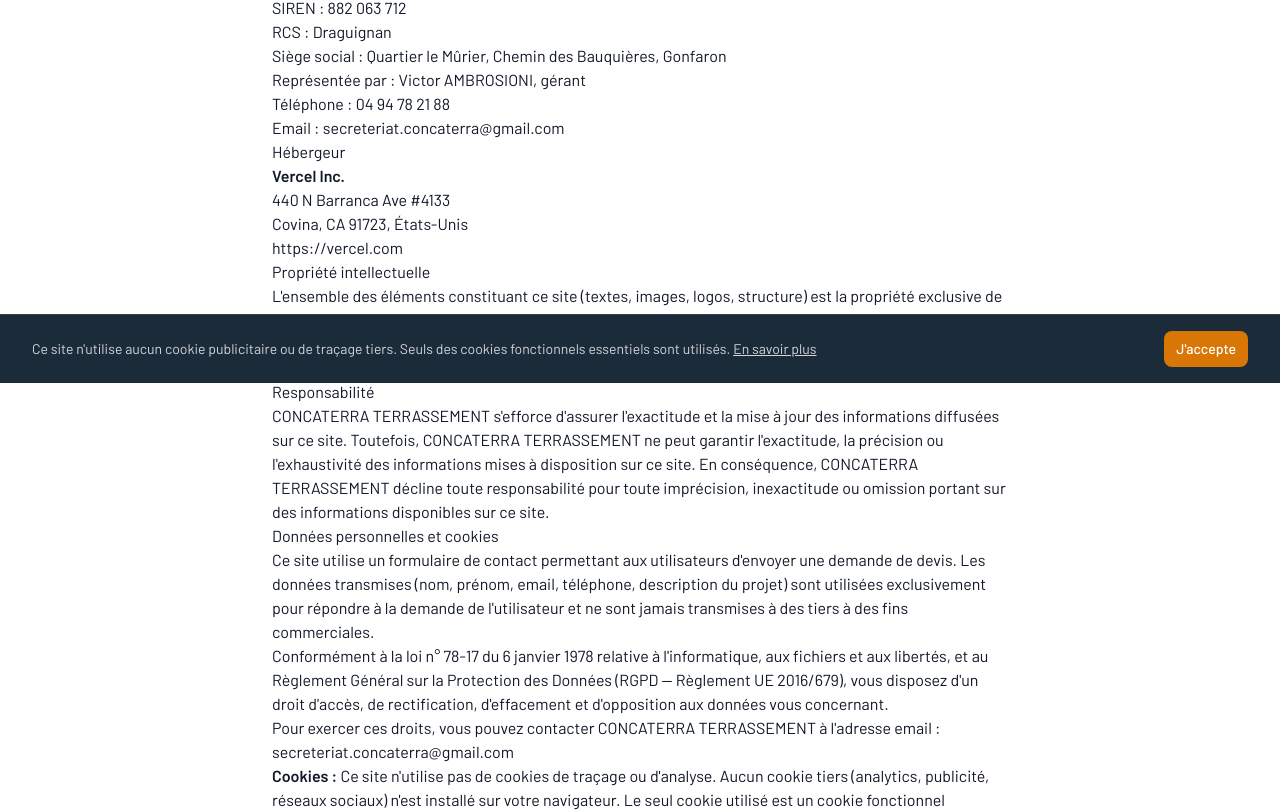
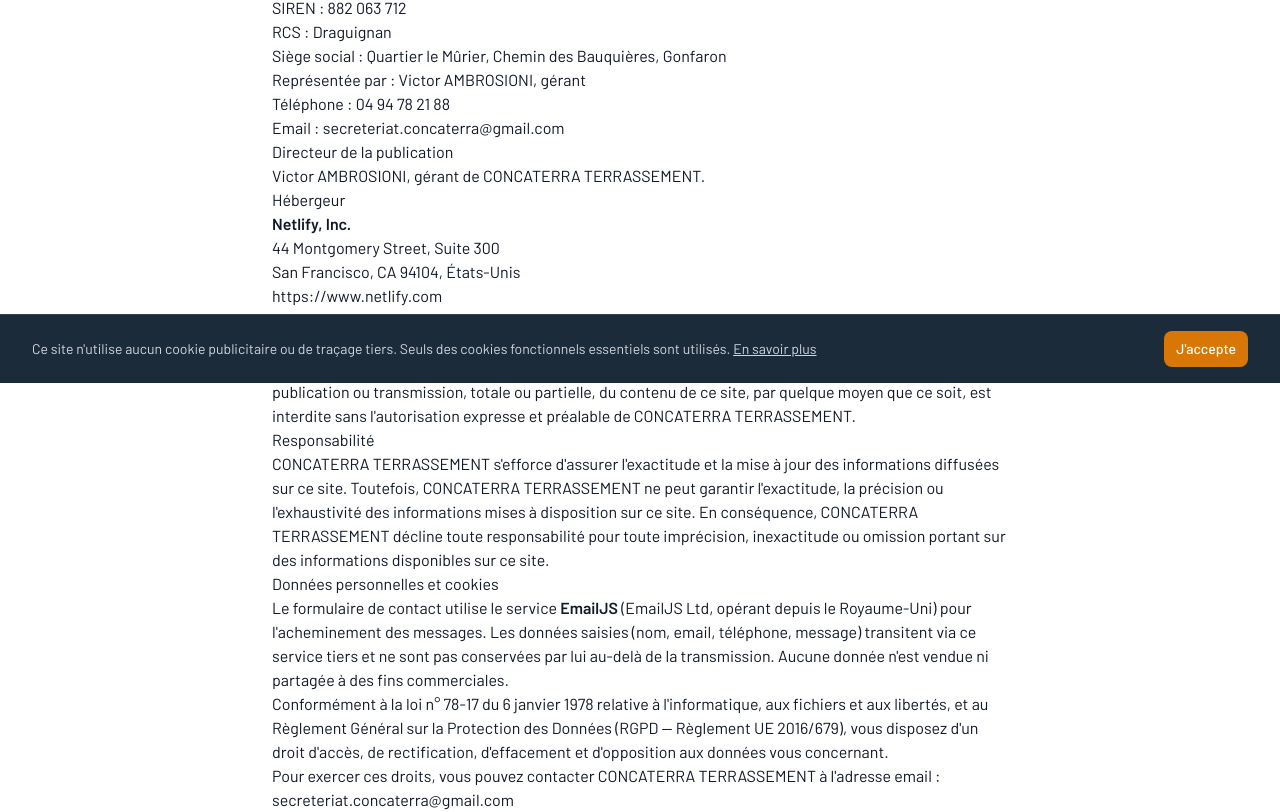
Before and after one commit to Harrycover83/CONCATERRA-TERRASSEMENT, a Next.js app: page /mentions-legales in a window 1280 px wide. Shown: the part 417-1229 px from the top of the page. Built offline with nearby package versions, Linux system fonts and the light colour scheme; a web font is replaced by a local one.

Commit message:
feat: update legal mentions with new publication director and hosting provider details

```diff
--- a/app/mentions-legales/page.tsx
+++ b/app/mentions-legales/page.tsx
@@ -41,13 +41,18 @@ export default function MentionsLegalesPage() {
               Email : {COMPANY.email}
             </p>
 
+            <h2>Directeur de la publication</h2>
+            <p>
+              {COMPANY.gerant}, gérant de CONCATERRA TERRASSEMENT.
+            </p>
+
             <h2>Hébergeur</h2>
             <p>
-              <strong>Vercel Inc.</strong><br />
-              440 N Barranca Ave #4133<br />
-              Covina, CA 91723, États-Unis<br />
-              <a href="https://vercel.com" target="_blank" rel="noopener noreferrer">
-                https://vercel.com
+              <strong>Netlify, Inc.</strong><br />
+              44 Montgomery Street, Suite 300<br />
+              San Francisco, CA 94104, États-Unis<br />
+              <a href="https://www.netlify.com" target="_blank" rel="noopener noreferrer">
+                https://www.netlify.com
               </a>
             </p>
 
@@ -75,11 +80,11 @@ export default function MentionsLegalesPage() {
 
             <h2>Données personnelles et cookies</h2>
             <p>
-              Ce site utilise un formulaire de contact permettant aux
-              utilisateurs d&apos;envoyer une demande de devis. Les données
-              transmises (nom, prénom, email, téléphone, description du projet)
-              sont utilisées exclusivement pour répondre à la demande de
-              l&apos;utilisateur et ne sont jamais transmises à des tiers à des fins
+              Le formulaire de contact utilise le service <strong>EmailJS</strong> (EmailJS Ltd,
+              opérant depuis le Royaume-Uni) pour l&apos;acheminement des messages.
+              Les données saisies (nom, email, téléphone, message) transitent via
+              ce service tiers et ne sont pas conservées par lui au-delà de la
+              transmission. Aucune donnée n&apos;est vendue ni partagée à des fins
               commerciales.
             </p>
             <p>
@@ -116,7 +121,7 @@ export default function MentionsLegalesPage() {
             </p>
 
             <p className="text-sm text-gray-500 mt-8">
-              Dernière mise à jour : janvier 2025
+              Dernière mise à jour : mai 2026
             </p>
           </div>
         </section>
```
